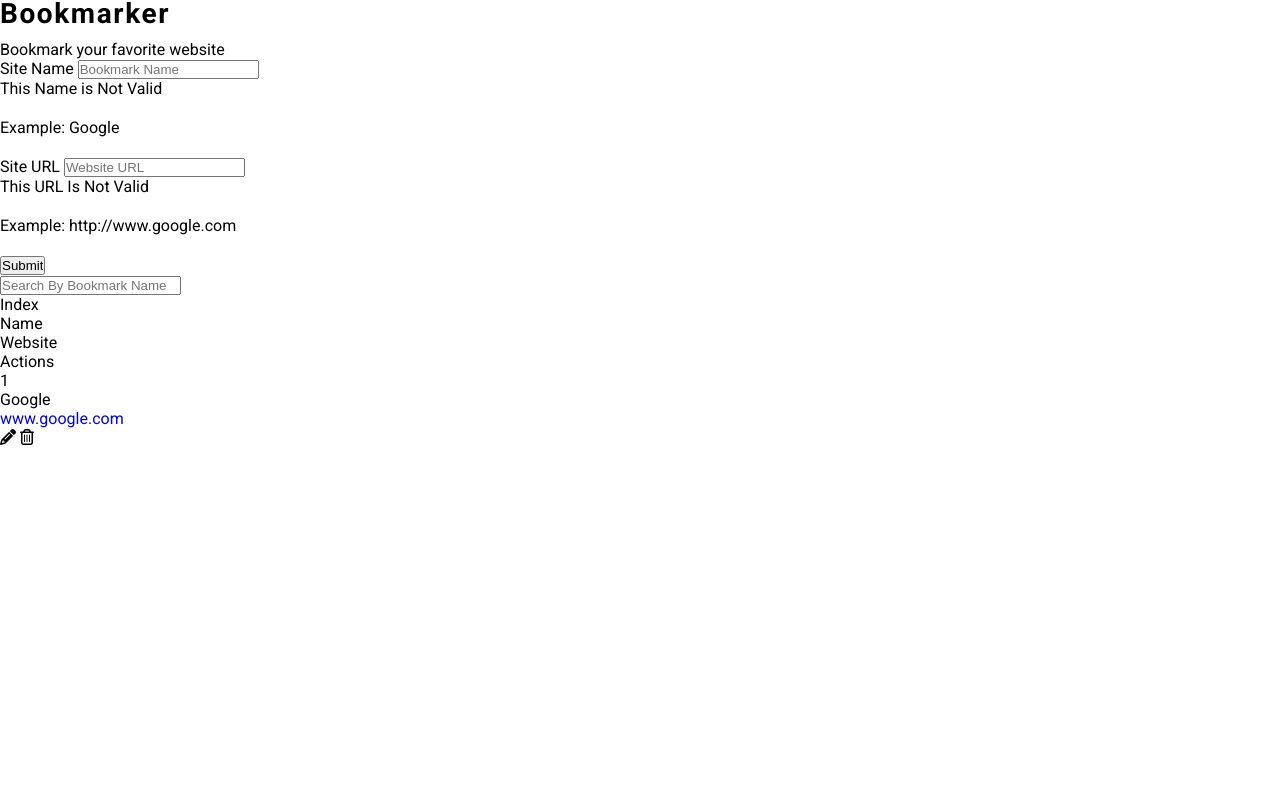
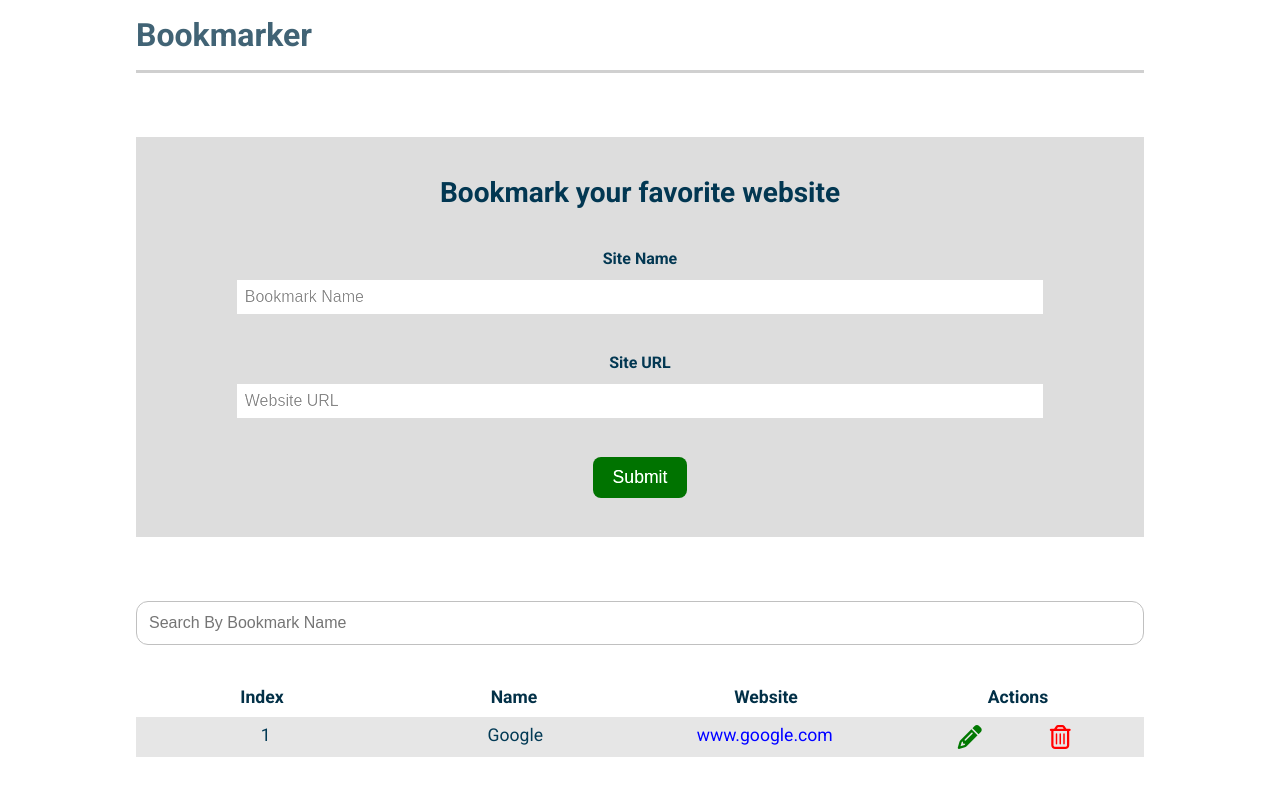
Before and after one commit to RajkumarRaja06/bookmark, a plain HTML site: page index.html in a window 1280 px wide. Drawn offline with Linux system fonts and the light colour scheme.

Commit message:
add layout of bookmark system

```diff
--- a/styles/style.css
+++ b/styles/style.css
@@ -12,6 +12,11 @@
 }
 
 :root {
+  --clr-white: #fff;
+  --clr-gray: #c0c0c0;
+  --clr-dark-green: #006400;
+  --clr-pink: #ff1493;
+  --clr-light-pink: #ff69b4;
   --clr-sky-blue: #8ecae6ff;
   --clr-blue-green: #219ebcff;
   --clr-prussian-blue: #023047ff;
@@ -44,65 +49,187 @@ ol {
 a {
   text-decoration: none;
 }
-h1,
-h2,
-h3,
-h4 {
-  letter-spacing: var(--spacing);
-  text-transform: capitalize;
-  line-height: 1.25;
-  margin-bottom: 0.75rem;
+
+body {
+  background-color: var(--clr-white);
+  display: flex;
+  justify-content: center;
+  align-items: center;
 }
-h1 {
-  font-size: 2.25rem;
+
+main {
+  max-width: 63rem;
+  width: 80%;
+  height: 100%;
+  display: flex;
+  flex-direction: column;
+  align-items: center;
+  gap: 2rem;
 }
-h2 {
+
+.title {
+  width: 100%;
+  font-size: 2rem;
+  border-bottom: 3px solid var(--clr-gray);
+  opacity: 0.75;
+}
+
+.title h3 {
+  font-size: 2rem;
+  margin: 1rem auto;
+  color: var(--clr-prussian-blue);
+}
+
+form {
+  width: 100%;
+  min-height: 50vh;
+  display: flex;
+  flex-direction: column;
+  justify-content: space-evenly;
+  align-items: center;
+  background-color: var(--clr-gray);
+  padding: 2rem 0;
+  gap: 2rem;
+  margin-top: 2rem;
+  filter: brightness(115%);
+}
+
+.form-title {
   font-size: 1.75rem;
+  color: var(--clr-prussian-blue);
+  text-align: center;
+  font-weight: 700;
 }
-h3 {
-  font-size: 1.25rem;
+
+.input {
+  width: 100%;
+  display: flex;
+  flex-direction: column;
+  align-items: center;
+  justify-content: space-between;
+  gap: 0.75rem;
 }
-h4 {
-  font-size: 0.875rem;
+
+.inputName,
+.inputURL {
+  width: 80%;
+  padding: 0.5rem;
+  border: none;
+  font-size: 1rem;
 }
-p {
-  margin-bottom: 1.25rem;
+
+.inputName:focus,
+.inputURL:focus,
+.searchInput:focus {
+  border: 4px solid var(--clr-blue-green);
+  border-radius: 0.5rem;
 }
-@media screen and (min-width: 992px) {
-  h1 {
-    font-size: 4rem;
-  }
-  h2 {
-    font-size: 2.5rem;
-  }
-  h3 {
-    font-size: 1.75rem;
-  }
-  h4 {
-    font-size: 1rem;
-  }
-  body {
-    font-size: 1rem;
-  }
-  h1,
-  h2,
-  h3,
-  h4 {
-    line-height: 1;
+
+.website,
+.name {
+  font-size: 1rem;
+  font-weight: 700;
+  color: var(--clr-prussian-blue);
+}
+
+.msg {
+  display: none;
+  width: 80%;
+  height: 3.5rem;
+  border: 1px solid var(--clr-pink);
+  padding-left: 1rem;
+  background-color: var(--clr-light-pink);
+  filter: brightness(155%);
+  border-radius: 0.5rem;
+}
+
+.msg-para {
+  font-size: 1rem;
+  color: var(--clr-prussian-blue);
+  margin: 0.35rem auto;
+}
+
+.submit-btn {
+  padding: 0.6rem 1.2rem;
+  border: none;
+  background-color: var(--clr-dark-green);
+  color: var(--clr-white);
+  font-size: 1.1rem;
+  cursor: pointer;
+  border-radius: 0.5rem;
+}
+
+.submit-btn:hover,
+#editIcon:hover {
+  filter: brightness(185%);
+}
+
+#deleteIcon:hover {
+  filter: brightness(50%);
+}
+
+.searchInput {
+  width: 100%;
+  padding: 0.75rem;
+  border-radius: 0.75rem;
+  font-size: 1rem;
+  border: 1px solid var(--clr-gray);
+  margin-top: 2rem;
+}
+
+.output {
+  width: 100%;
+}
+
+.output-header li {
+  font-weight: 600;
+}
+
+.output-header li,
+.output-data li {
+  min-width: 420px;
+  height: 2.5rem;
+  display: grid;
+  align-content: center;
+  grid-template-columns: repeat(4, 1fr);
+  color: var(--clr-prussian-blue);
+  font-size: 1.1rem;
+}
+
+.output-header li div,
+.output-data li div {
+  width: 100%;
+  text-align: center;
+}
+
+.output-data li:nth-child(odd) {
+  background-color: var(--clr-gray);
+  filter: brightness(120%);
+  border: 5px solid var(--clr-gray);
+}
+
+#editIcon,
+#deleteIcon {
+  font-size: 1.5rem;
+  cursor: pointer;
+}
+
+#editIcon {
+  color: var(--clr-dark-green);
+}
+
+#deleteIcon {
+  color: red;
+}
+
+.icon-container {
+  display: flex;
+  justify-content: space-evenly;
+  align-items: center;
+}
+
+@media screen and (max-width: 420px) {
+  .form-title {
+    font-size: 1.2rem;
   }
 }
-/*  global classes */
-
-/* section */
-.section,
-.container {
-  width: 90vw;
-  margin: 0 auto;
-  max-width: var(--max-width);
-}
-
-@media screen and (min-width: 992px) {
-  .section {
-    width: 95vw;
-  }
-}
```
